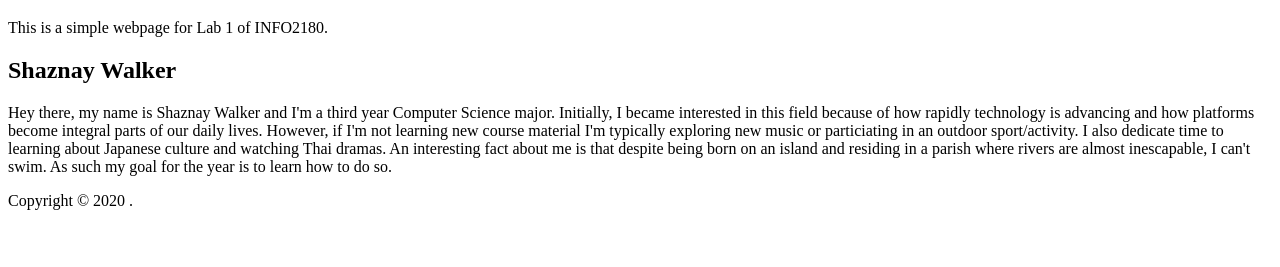
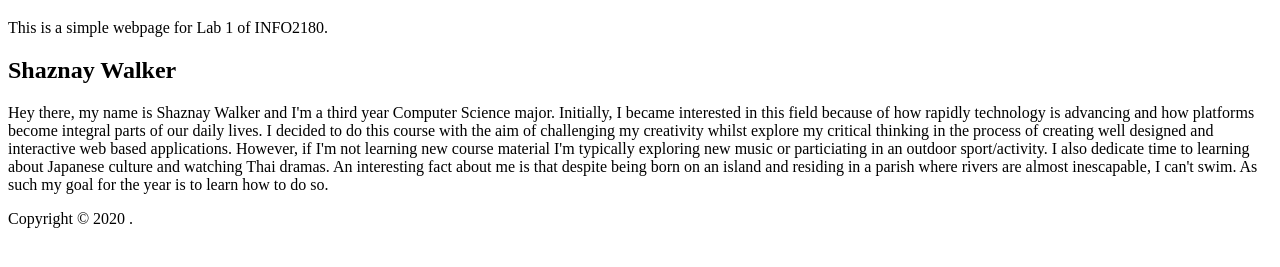
Before and after one commit to ShaznayWalker/info2180-lab1, a plain HTML site: page index.html in a window 1280 px wide. Shown: the part 61-328 px from the top of the page. Drawn offline with Linux system fonts and the light colour scheme.

Commit message:
Added CSS file and update to html file

```diff
--- a/index.html
+++ b/index.html
@@ -5,6 +5,9 @@
         <meta name="viewport" content="width=device-width, intial-scale=1.0">
         <meta http-equiv="X-UA-Compatible" content="ie=edge">
         <title>INFO2180 Lab 1</title>
+
+        <link rel="stylesheet" href="styles.css"/>
+
     </head>
     <body>
         <header>
@@ -14,9 +17,11 @@
         <main>
             <h2>Shaznay Walker</h2>
             <p>Hey there, my name is Shaznay Walker and I'm a third year Computer Science major.
-                Initially, I became interested in this field because of how rapidly technology
-                is advancing and how platforms become integral parts of our daily lives. However,
-                if I'm not learning new course material I'm typically exploring new music or particiating
+                Initially, I became interested in this field because of how rapidly technology is
+                advancing and how platforms become integral parts of our daily lives. I decided to
+                do this course with the aim of challenging my creativity whilst explore my critical
+                thinking in the process of creating well designed and interactive web based applications.
+                However, if I'm not learning new course material I'm typically exploring new music or particiating
                 in an outdoor sport/activity. I also dedicate time to learning about Japanese culture and watching
                 Thai dramas. An interesting fact about me is that despite being born on an island and residing in a
                 parish where rivers are almost inescapable, I can't swim. As such my goal for the year is to learn how to do so.</p>
```
Also changed, not shown: styles.css (added).
